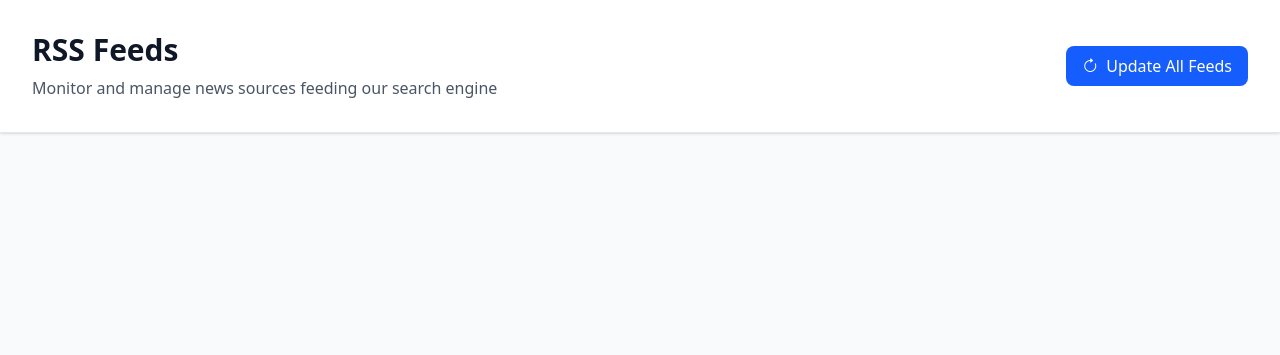
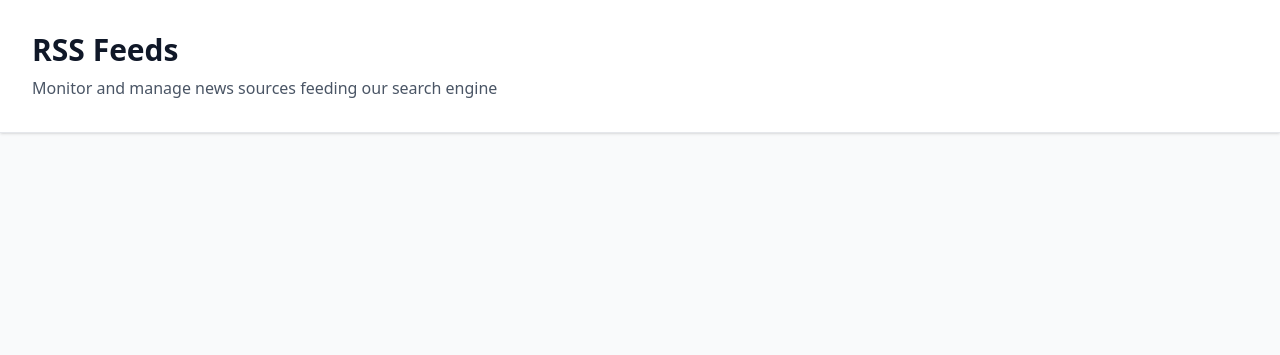
Before and after one commit to MACantara/Fact-Checker, a Flask app: template app/templates/feeds.html in a window 1280 px wide. Shown: the part 65-420 px from the top of the page. Run offline with Flask 3, Linux system fonts and the light colour scheme; the template is opened without the code that fills it, so the values that code supplies are empty.

Commit message:
Remove feed update and test buttons from feeds.html

```diff
--- a/app/templates/feeds.html
+++ b/app/templates/feeds.html
@@ -11,12 +11,6 @@
                 <div>
                     <h1 class="text-3xl font-bold text-gray-900 mb-2">RSS Feeds</h1>
                     <p class="text-gray-600">Monitor and manage news sources feeding our search engine</p>
-                </div>
-                <div class="mt-4 lg:mt-0">
-                    <button id="update-feeds-btn"
-                            class="inline-flex items-center px-4 py-2 bg-blue-600 text-white rounded-lg hover:bg-blue-700 focus:ring-4 focus:ring-blue-200 transition-colors">
-                        <i class="bi bi-arrow-clockwise mr-2"></i>Update All Feeds
-                    </button>
                 </div>
             </div>
         </div>
@@ -131,10 +125,6 @@
                        class="inline-flex items-center px-3 py-2 text-sm font-medium text-gray-600 bg-gray-100 rounded-lg hover:bg-gray-200 transition-colors">
                         <i class="bi bi-box-arrow-up-right mr-1 text-xs"></i>View Feed
                     </a>
-                    <button class="test-feed-btn inline-flex items-center px-3 py-2 text-sm font-medium text-blue-600 bg-blue-100 rounded-lg hover:bg-blue-200 transition-colors"
-                            data-feed-key="{{ feed_key }}">
-                        <i class="bi bi-play mr-1 text-xs"></i>Test Feed
-                    </button>
                 </div>
             </div>
             {% endfor %}
@@ -181,72 +171,6 @@
 {% block scripts %}
 <script>
     let updateInProgress = false;
-
-    // Update all feeds
-    document.getElementById('update-feeds-btn').addEventListener('click', function() {
-        if (updateInProgress) return;
-
-        updateInProgress = true;
-        this.disabled = true;
-        this.innerHTML = '<div class="animate-spin rounded-full h-4 w-4 border-b-2 border-white mr-2"></div>Updating...';
-
-        // Show progress
-        document.getElementById('update-status').classList.remove('hidden');
-
-        fetch('/api/update-feeds', {
-            method: 'POST',
-            headers: {
-                'Content-Type': 'application/json',
-            }
-        })
-        .then(response => response.json())
-        .then(data => {
-            updateInProgress = false;
-            document.getElementById('update-feeds-btn').disabled = false;
-            document.getElementById('update-feeds-btn').innerHTML = '<i class="bi bi-arrow-clockwise mr-2"></i>Update All Feeds';
-            document.getElementById('update-status').classList.add('hidden');
-
-            if (data.status === 'completed') {
-                showUpdateResults(data);
-                updateFeedStatuses(data.results);
-            } else {
-                alert('Update failed: ' + (data.error || 'Unknown error'));
-            }
-        })
-        .catch(error => {
-            updateInProgress = false;
-            document.getElementById('update-feeds-btn').disabled = false;
-            document.getElementById('update-feeds-btn').innerHTML = '<i class="bi bi-arrow-clockwise mr-2"></i>Update All Feeds';
-            document.getElementById('update-status').classList.add('hidden');
-
-            console.error('Error:', error);
-            alert('Update failed: ' + error.message);
-        });
-    });
-
-    // Test individual feed
-    document.querySelectorAll('.test-feed-btn').forEach(button => {
-        button.addEventListener('click', function() {
-            const feedKey = this.dataset.feedKey;
-            const originalText = this.innerHTML;
-
-            this.disabled = true;
-            this.innerHTML = '<div class="animate-spin rounded-full h-3 w-3 border-b-2 border-blue-600 mr-1"></div>Testing...';
-
-            // Simulate feed test (you can implement actual API call)
-            setTimeout(() => {
-                this.disabled = false;
-                this.innerHTML = originalText;
-
-                // Update feed status
-                const statusDot = document.querySelector(`.feed-status[data-feed="${feedKey}"]`);
-                statusDot.classList.remove('bg-gray-300', 'bg-red-500');
-                statusDot.classList.add('bg-green-500');
-
-                alert(`Feed "${feedKey}" tested successfully!`);
-            }, 2000);
-        });
-    });
 
     function showUpdateResults(data) {
         const modal = document.getElementById('update-results-modal');
```
